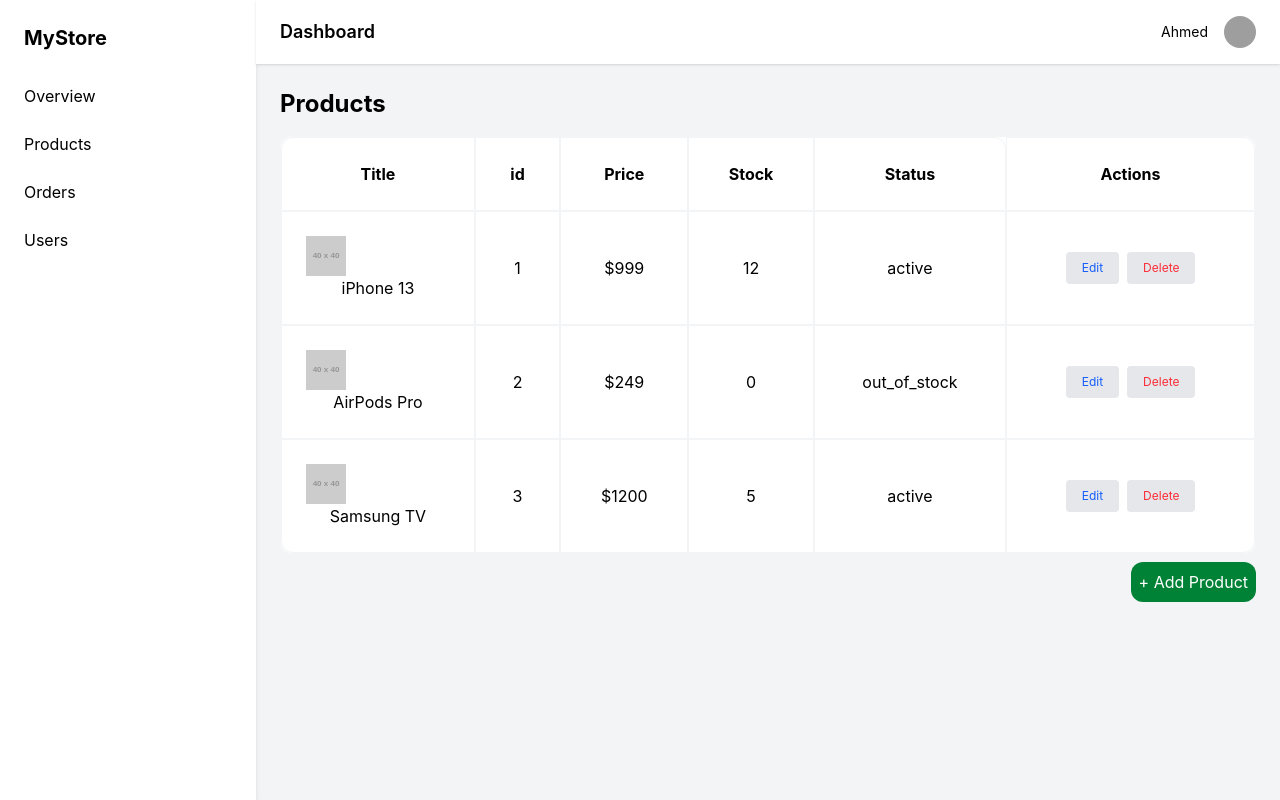
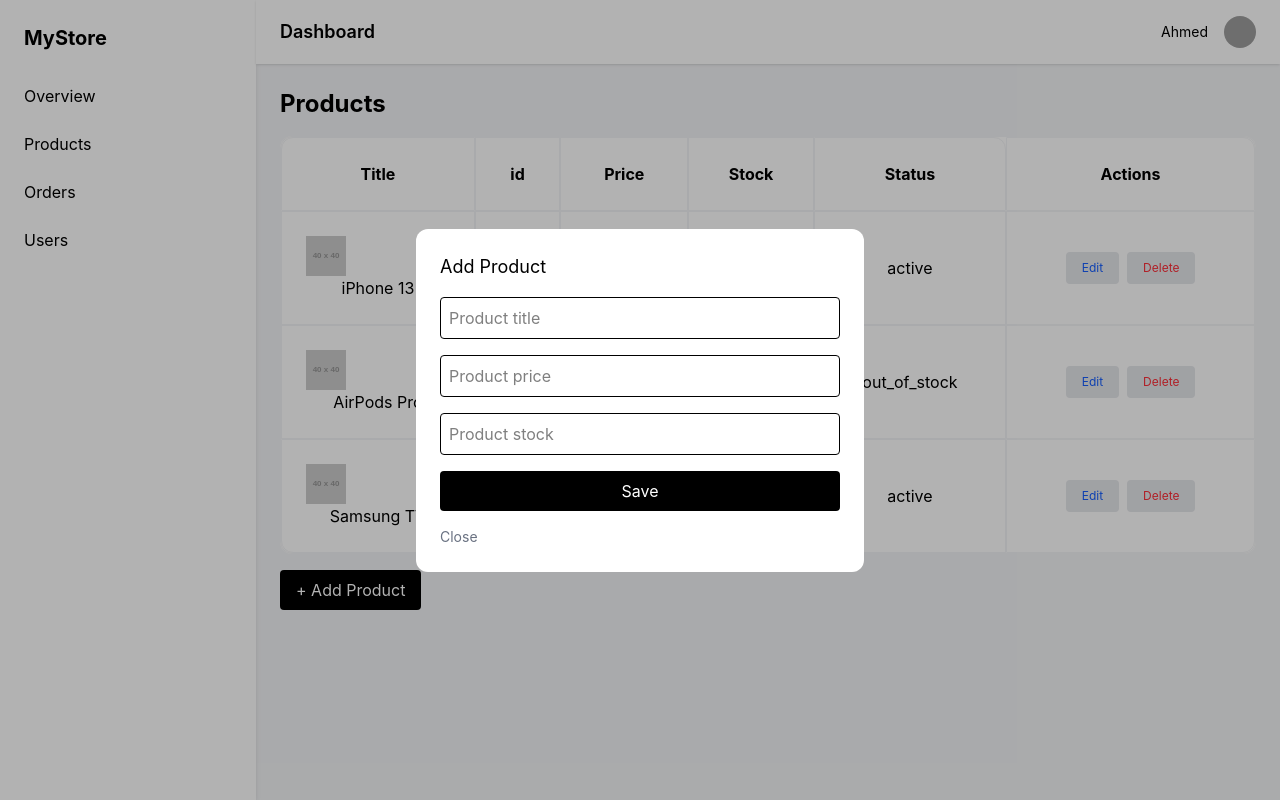
Before and after one commit to ahmadyattia/e-commerce-dashboard, a React (Vite) app: page /dashboard/products in a window 1280 px wide. Both pictures are taken after a click on the button "+ Add Product". Built offline with nearby package versions, Linux system fonts and the light colour scheme; grey boxes are pictures that could not be loaded.

Commit message:
added table, modal, and form. Added logic

```diff
--- a/src/components/features/products/ProductForm.jsx
+++ b/src/components/features/products/ProductForm.jsx
@@ -0,0 +1,64 @@
+import { useState, useEffect } from "react";
+
+function ProductForm({ onSubmit, initialData }) {
+  const [form, setForm] = useState({
+    title: "",
+    price: "",
+    stock: "",
+    image: "",
+    category: "",
+    description: "",
+    discount: "",
+    id: "",
+  });
+
+  useEffect(() => {
+    if (initialData) {
+      setForm(initialData);
+    }
+  }, [initialData]);
+
+  const handleChange = (e) => {
+    setForm({
+      ...form,
+      [e.target.name]: e.target.value,
+    });
+  };
+
+  const handleSubmit = (e) => {
+    e.preventDefault();
+    onSubmit(form);
+  };
+
+  return (
+    <form onSubmit={handleSubmit} className="flex flex-col gap-4">
+      <input
+        name="title"
+        placeholder="Product title"
+        value={form.name}
+        onChange={handleChange}
+        className="border p-2 rounded"
+      />
+      <input
+        name="price"
+        placeholder="Product price"
+        value={form.price}
+        onChange={handleChange}
+        className="border p-2 rounded"
+      />
+      <input
+        name="stock"
+        placeholder="Product stock"
+        value={form.stock}
+        onChange={handleChange}
+        className="border p-2 rounded"
+      />
+
+      <button type="submit" className="bg-black text-white py-2 rounded">
+        Save
+      </button>
+    </form>
+  );
+}
+
+export default ProductForm;
--- a/src/pages/dashboard/Products.jsx
+++ b/src/pages/dashboard/Products.jsx
@@ -1,21 +1,66 @@
 import ProductTable from "../../components/features/products/ProductTable";
 import { products as initialProducts } from "../../data/products";
-import productsMapper from "../../data/mappers/productsMapper";
 import { useState } from "react";
+import Modal from "../../components/ui/Modal";
+import ProductForm from "../../components/features/products/ProductForm";
 
 const Products = () => {
-  //   const mappedProducts = productsMapper(products);
   const [products, setProducts] = useState(initialProducts);
+  const [isOpen, setIsOpen] = useState(false);
+  const [editingProduct, setEditingProduct] = useState(null);
+
+  const handleSubmit = (data) => {
+    if (editingProduct) {
+      // EDIT
+      setProducts((prev) =>
+        prev.map((p) => (p.id == editingProduct.id ? { ...p, ...data } : p)),
+      );
+    } else {
+      // ADD
+      const newProduct = {
+        ...data,
+      };
+      setProducts((prev) => [...prev, newProduct]);
+    }
+
+    setIsOpen(false);
+    setEditingProduct(null);
+  };
+
+  console.log("products", products);
+
+  // DELETE
+  const handleDelete = (id) => {
+    setProducts((prev) => prev.filter((p) => p.id !== id));
+  };
+
+  // OPEN EDIT
+  const handleEdit = (product) => {
+    setEditingProduct(product);
+    setIsOpen(true);
+  };
 
   return (
     <div>
       <h2 className="text-2xl font-bold mb-4">Products</h2>
-      <div className="flex flex-col">
-        <ProductTable products={products} />
-        <button className="p-2 mt-2 bg-green-700 rounded-xl text-white self-end w-max">
-          + Add Product
-        </button>
-      </div>
+      <ProductTable
+        products={products}
+        onEdit={handleEdit}
+        onDelete={handleDelete}
+      />
+      <button
+        onClick={() => setIsOpen(true)}
+        className="px-4 py-2 mt-4 bg-black rounded text-white rounded"
+      >
+        + Add Product
+      </button>
+      <Modal isOpen={isOpen} onClose={() => setIsOpen(false)}>
+        <h2 className="text-lg font-bond mb-4">
+          {editingProduct ? "Edit Product" : "Add Product"}
+        </h2>
+
+        <ProductForm onSubmit={handleSubmit} initialData={editingProduct} />
+      </Modal>
     </div>
   );
 };
```
